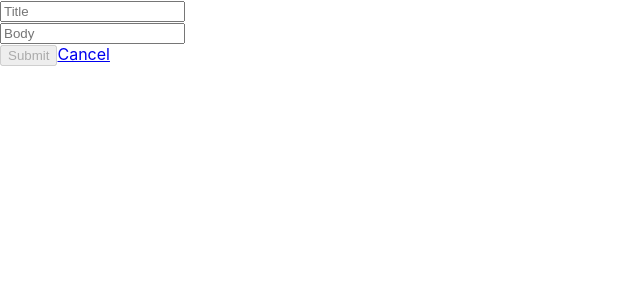
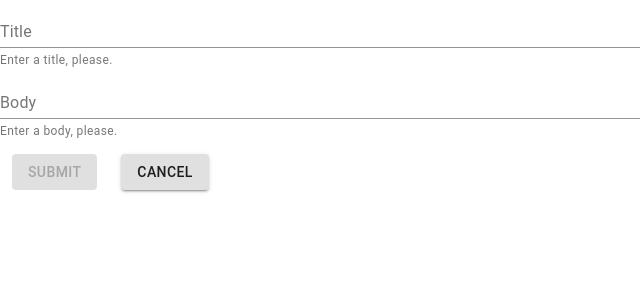
Before and after one commit to neko200517/udemy-react-redux-crud-application, a React (Create React App) app: page /events/new in a window 1280 px wide. Shown: the top 300 px of the page, without its empty margins (0-640 px from the left). Built offline with nearby package versions, Linux system fonts and the light colour scheme.

Commit message:
function component fix.

```diff
--- a/src/actions/index.ts
+++ b/src/actions/index.ts
@@ -29,10 +29,14 @@ export const postEvent =
       resopnse: AxiosResponse<any, any>;
     }) => void
   ) => {
-    const resopnse = await axios.post(
-      `${ROOT_URL}/events${QUERYSTRING}`,
-      values
-    );
+    const data: {
+      title: string;
+      body: string;
+    } = {
+      title: values.target[0].value,
+      body: values.target[1].value,
+    };
+    const resopnse = await axios.post(`${ROOT_URL}/events${QUERYSTRING}`, data);
     dispatch({ type: CREATE_EVENTS, resopnse });
   };
 
--- a/src/components/events_index.tsx
+++ b/src/components/events_index.tsx
@@ -1,4 +1,4 @@
-import React, { Component } from 'react';
+import { useEffect } from 'react';
 import { connect } from 'react-redux';
 import { readEvents } from '../actions';
 import _ from 'lodash';
@@ -15,16 +15,14 @@ import {
 
 import AddIcon from '@material-ui/icons/Add';
 
-// 23. connectでstateとactionsとの関連付けを行う
+function EventsIndex(props: any) {
+  // 初回のみ起動
+  useEffect(() => {
+    props.readEvents();
+  }, [props]);
 
-class EventsIndex extends Component<any> {
-  // ロード時に呼ばれる
-  componentDidMount() {
-    this.props.readEvents();
-  }
-
-  renderEvents() {
-    const events = this.props.events;
+  const renderEvents = () => {
+    const events = props.events;
     // lodashのmapメソッドは非同期処理も配慮してくれる
     return _.map(events, (event: any) => {
       const link = `/events/${event.id}`;
@@ -38,11 +36,10 @@ class EventsIndex extends Component<any> {
         </TableRow>
       );
     });
-  }
+  };
 
-  render() {
   return (
-      <React.Fragment>
+    <>
       <Fab
         color='primary'
         aria-label='Add'
@@ -65,12 +62,11 @@ class EventsIndex extends Component<any> {
               <TableCell>Body</TableCell>
             </TableRow>
           </TableHead>
-            <TableBody>{this.renderEvents()}</TableBody>
+          <TableBody>{renderEvents()}</TableBody>
         </Table>
       </TableContainer>
-      </React.Fragment>
+    </>
   );
-  }
 }
 
 const mapStateToProps = (state: any) => ({ events: state.events });
--- a/src/components/events_new.tsx
+++ b/src/components/events_new.tsx
@@ -1,65 +1,72 @@
-import React, { Component } from 'react';
 import { connect } from 'react-redux';
 import { Field, reduxForm } from 'redux-form';
-import { Link } from 'react-router-dom';
+import { Link, useNavigate } from 'react-router-dom';
 import { postEvent } from '../actions';
+import { TextField, Button } from '@material-ui/core';
 
-class EventsNew extends Component<any> {
-  constructor(props: any) {
-    super(props);
-    this.onSubmit = this.onSubmit.bind(this);
-  }
+function EventsNew(props: any) {
+  const navigate = useNavigate();
+  const { pristine, submitting, invalid } = props;
 
-  renderField(field: any) {
-    const {
-      input,
-      label,
-      type,
-      meta: { touched, error },
-    } = field;
-    return (
-      <div>
-        <input {...input} placeholder={label} type={type} />
-        {touched && error && <span>{error}</span>}
-      </div>
-    );
-  }
+  const onSubmit = async (values: any) => {
+    values.preventDefault();
+    await props.postEvent(values);
+    navigate('/');
+  };
 
-  async onSubmit(values: any) {
-    await this.props.postEvent(values);
-    window.location.href = '/';
-  }
-
-  render() {
-    const { handleSubmit, pristine, submitting, invalid } = this.props;
-    return (
-      <form onSubmit={handleSubmit(this.onSubmit)}>
+  return (
+    <>
+      <form onSubmit={onSubmit}>
         <div>
           <Field
             label='Title'
             name='title'
             type='text'
-            component={this.renderField}
+            component={renderField}
           />
-          <Field
-            label='Body'
-            name='body'
-            type='text'
-            component={this.renderField}
-          />
+          <Field label='Body' name='body' type='text' component={renderField} />
         </div>
-        <div>
-          <input
-            type='submit'
-            value='Submit'
-            disabled={pristine || submitting || invalid}
-          />
-          <Link to='/'>Cancel</Link>
-        </div>
+
+        <Button
+          variant='contained'
+          style={{ margin: 12 }}
+          type='submit'
+          disabled={pristine || submitting || invalid}
+        >
+          Submit
+        </Button>
+
+        <Button
+          variant='contained'
+          style={{ margin: 12 }}
+          component={Link}
+          to='/'
+        >
+          Cancel
+        </Button>
       </form>
-    );
-  }
+    </>
+  );
 }
+
+const renderField = (field: any) => {
+  const {
+    input,
+    label,
+    type,
+    meta: { touched, error },
+  } = field;
+  return (
+    <TextField
+      type={type}
+      label={label}
+      error={touched && error && error.length > 0}
+      helperText={error ? error : ''}
+      fullWidth={true}
+      {...input}
+    ></TextField>
+  );
+};
 
 // 上記をシンプルに記述可能
 const mapDispatchToProps = { postEvent };
--- a/src/components/events_show.tsx
+++ b/src/components/events_show.tsx
@@ -3,6 +3,7 @@ import { connect } from 'react-redux';
 import { Field, reduxForm } from 'redux-form';
 import { Link, useParams, useNavigate } from 'react-router-dom';
 import { deleteEvent, readEvent, putEvent } from '../actions';
+import { TextField, Button } from '@material-ui/core';
 
 // イベントの参照、更新、削除
 function EventsShow(props: any) {
@@ -35,15 +36,33 @@ function EventsShow(props: any) {
         <Field label='Body' name='body' type='text' component={renderField} />
       </div>
       <div>
-        <input
+        <Button
+          variant='contained'
           type='submit'
-          value='Submit'
+          style={{ margin: 12 }}
           disabled={pristine || submitting || invalid}
-        />
-        <Link to='/'>Cancel</Link>
-        <Link to='/' onClick={onDeleteClick}>
+        >
+          Submit
+        </Button>
+
+        <Button
+          variant='contained'
+          style={{ margin: 12 }}
+          onClick={onDeleteClick}
+          component={Link}
+          to='/'
+        >
           Delete
-        </Link>
+        </Button>
+
+        <Button
+          variant='contained'
+          style={{ margin: 12 }}
+          component={Link}
+          to='/'
+        >
+          Cancel
+        </Button>
       </div>
     </form>
   );
@@ -57,11 +76,16 @@ const renderField = (field: any) => {
     type,
     meta: { touched, error },
   } = field;
+
   return (
-    <div>
-      <input {...input} placeholder={label} type={type} />
-      {touched && error && <span>{error}</span>}
-    </div>
+    <TextField
+      type={type}
+      label={label}
+      error={touched && error && error.length > 0}
+      helperText={error ? error : ''}
+      fullWidth={true}
+      {...input}
+    ></TextField>
   );
 };
 
```
Lines whose indentation alone changed are shown as unchanged.
